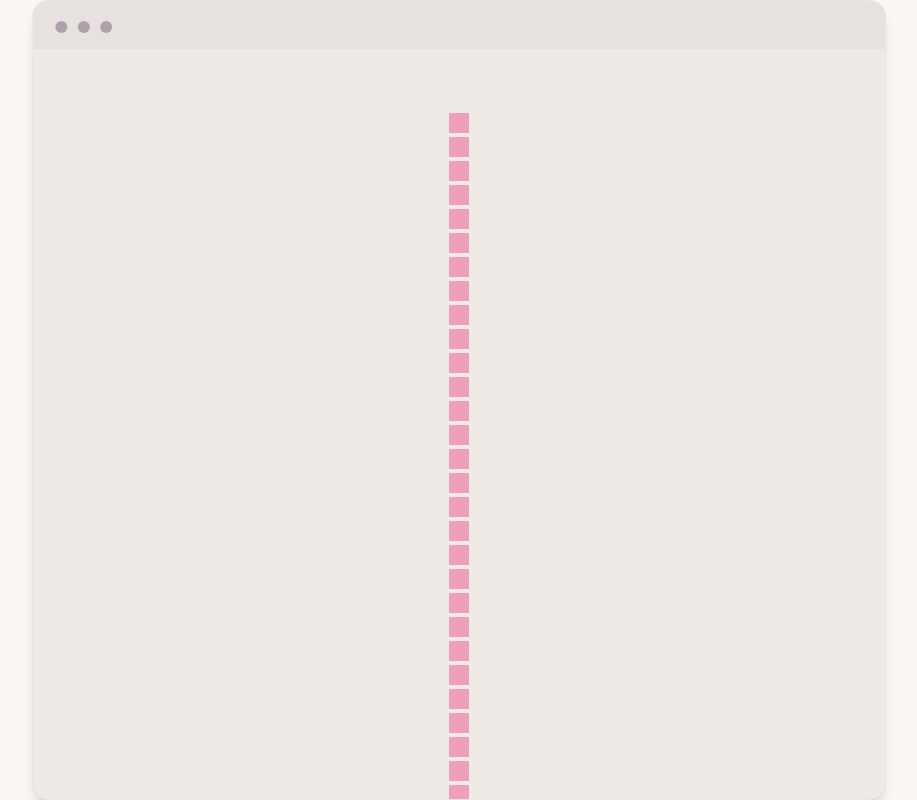
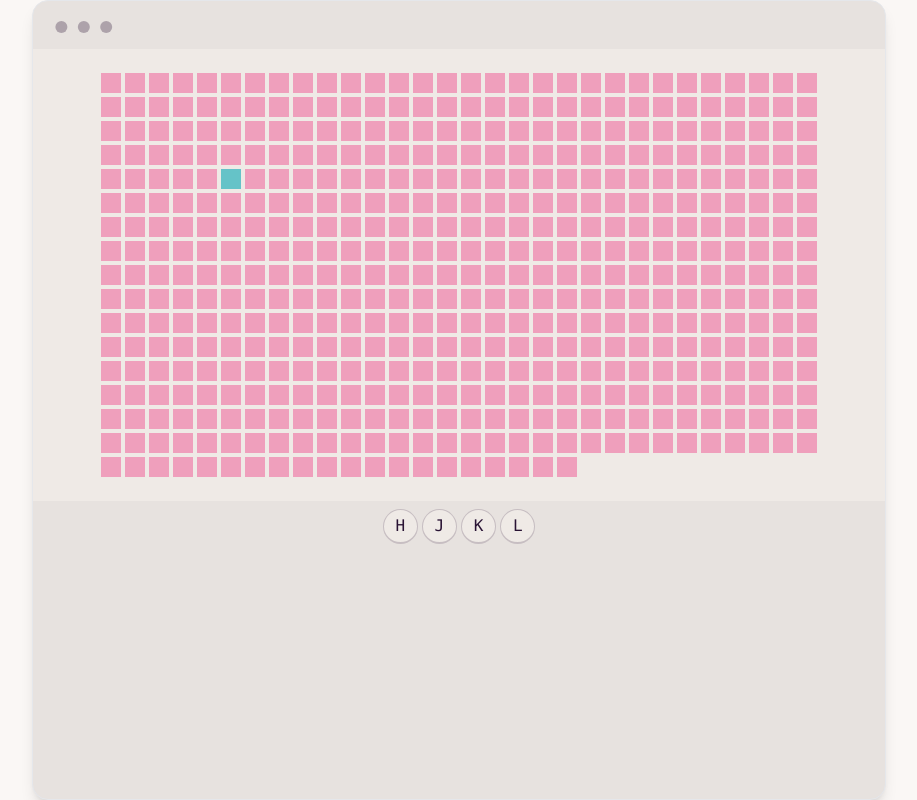
Before and after one commit to BennyCarlsson/vimple, a React (Vite) app: page / in a window 1280 px wide. Shown: the whole page, without its empty margins (181-1098 px from the left). Built offline with nearby package versions, Linux system fonts and the light colour scheme.

Commit message:
fixed grid

```diff
--- a/src/App.tsx
+++ b/src/App.tsx
@@ -2,13 +2,12 @@ import { useEffect, useState } from 'react'
 
 function App() {
   const AMOUNT_OF_SQUARES = 500
-  const ROW_LENGTH = 25
+  const ROW_LENGTH = 30
   const [cursorPosition, setCursorPosition] = useState<{
     x: number
     y: number
   }>({ x: 4, y: 5 })
   const activeIndex = cursorPosition.x * ROW_LENGTH + cursorPosition.y
-  console.log(cursorPosition)
 
   const moveUp = () =>
     setCursorPosition(prevState => ({ ...prevState, x: prevState.x - 1 }))
@@ -41,14 +40,11 @@ function App() {
       window.removeEventListener('keypress', handleUserKeyPress)
     }
   })
-
   return (
     <div className='flex justify-center pt- w-screen h-screen'>
       <div className='w-3/4 lg:w-2/3 2xl:1/3 mockup-window border bg-base-300 shadow-lg '>
-        <div className='flex justify-center px-4 py-16 bg-base-200'>
-          <div
-            className={`grid grid-cols-[repeat(${ROW_LENGTH},minmax(0,1fr))] gap-1`}
-          >
+        <div className='flex justify-center px-4 py-6 bg-base-200'>
+          <div className={`grid grid-cols-30 gap-1`}>
             {[...Array(AMOUNT_OF_SQUARES)].map((_, i) => (
               <Square key={i} active={activeIndex === i} />
             ))}
--- a/tailwind.config.js
+++ b/tailwind.config.js
@@ -5,7 +5,7 @@ export default {
   content: ['./index.html', './src/**/*.{js,ts,jsx,tsx}'],
   theme: {
     extend: {
-      gridTemplateColumns: { 13: 'repeat(13,minmax(0,1fr))' },
+      gridTemplateColumns: { 30: `repeat(30,minmax(0,1fr))` },
     },
   },
   plugins: [require('@tailwindcss/typography'), require('daisyui')],
```
